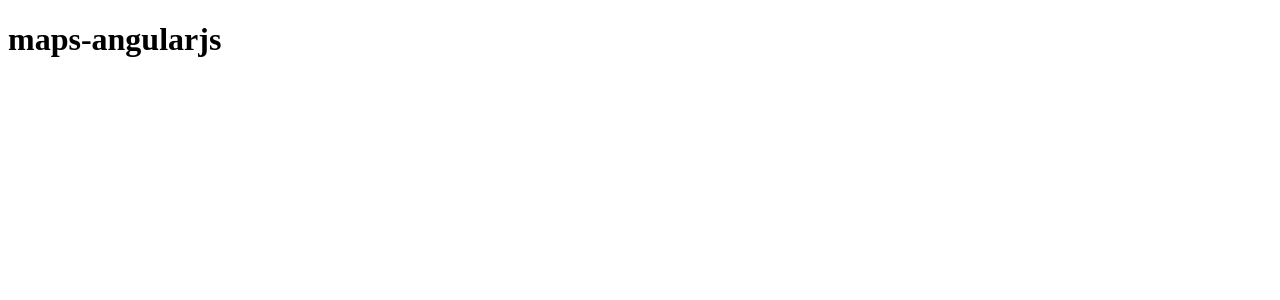
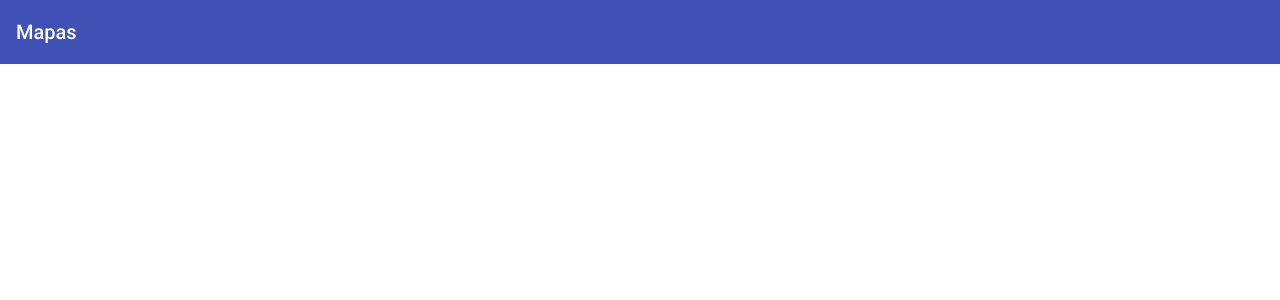
Before and after one commit to jonanv/maps-angularjs, an Angular app: page / in a window 1280 px wide. Shown: the top 300 px of the page. Built offline with nearby package versions, Linux system fonts and the light colour scheme.

Commit message:
Se importo el angular material y se agrego un nuevo componente de angular maerial toolbar

```diff
--- a/angular.json
+++ b/angular.json
@@ -24,6 +24,7 @@
               "src/assets"
             ],
             "styles": [
+              "./node_modules/@angular/material/prebuilt-themes/indigo-pink.css",
               "src/styles.css"
             ],
             "scripts": []
@@ -88,6 +89,7 @@
               "src/assets"
             ],
             "styles": [
+              "./node_modules/@angular/material/prebuilt-themes/indigo-pink.css",
               "src/styles.css"
             ],
             "scripts": []
@@ -119,6 +121,7 @@
           }
         }
       }
-    }},
+    }
+  },
   "defaultProject": "maps-angularjs"
 }
--- a/package.json
+++ b/package.json
@@ -12,10 +12,12 @@
   "private": true,
   "dependencies": {
     "@angular/animations": "~9.1.0",
+    "@angular/cdk": "~9.2.3",
     "@angular/common": "~9.1.0",
     "@angular/compiler": "~9.1.0",
     "@angular/core": "~9.1.0",
     "@angular/forms": "~9.1.0",
+    "@angular/material": "~9.2.3",
     "@angular/platform-browser": "~9.1.0",
     "@angular/platform-browser-dynamic": "~9.1.0",
     "@angular/router": "~9.1.0",
--- a/src/app/app.component.html
+++ b/src/app/app.component.html
@@ -1 +1,3 @@
-<h1>{{ title }}</h1>
+<mat-toolbar color="primary">
+    <span>Mapas</span>
+</mat-toolbar>
--- a/src/index.html
+++ b/src/index.html
@@ -7,9 +7,11 @@
     <base href="/">
     <meta name="viewport" content="width=device-width, initial-scale=1">
     <link rel="icon" type="image/x-icon" href="favicon.ico">
+    <link href="https://fonts.googleapis.com/css?family=Roboto:300,400,500&display=swap" rel="stylesheet">
+    <link href="https://fonts.googleapis.com/icon?family=Material+Icons" rel="stylesheet">
 </head>
 
-<body>
+<body class="mat-typography">
     <app-root></app-root>
 </body>
 
--- a/src/styles.css
+++ b/src/styles.css
@@ -1 +1,15 @@
 /* You can add global styles to this file, and also import other style files */
+
+html,
+body {
+    height: 100%;
+}
+
+body {
+    margin: 0;
+    font-family: Roboto, "Helvetica Neue", sans-serif;
+}
+
+.main-container {
+    margin-top: 10px;
+}
```
Also changed, not shown: src/app/app.module.ts (+6 -1 lines), 1 other file (tests, documents, lock files or other folders).
